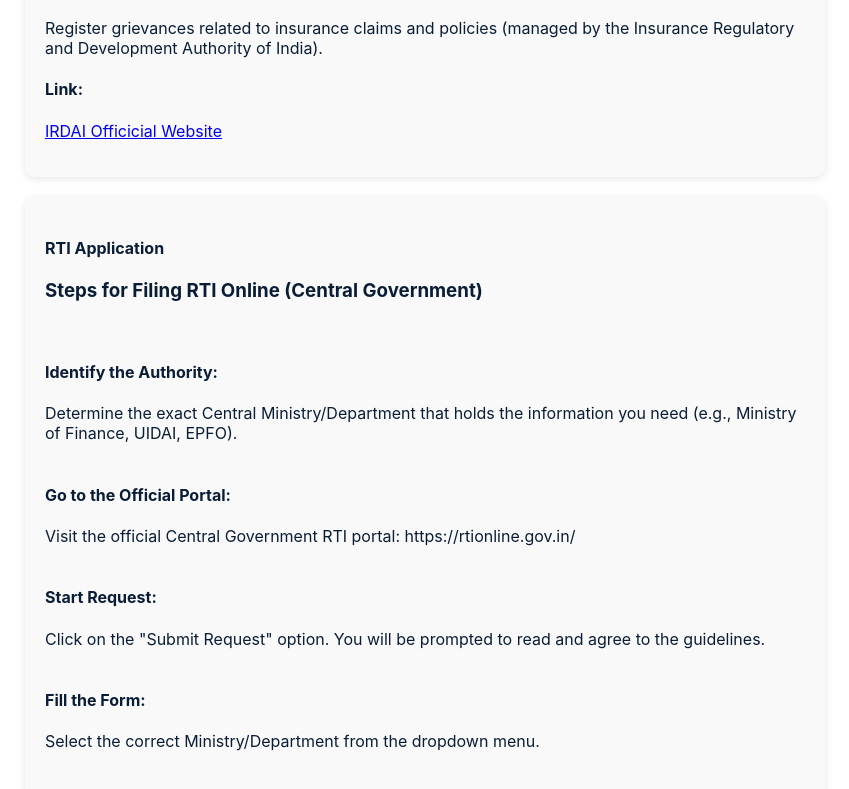
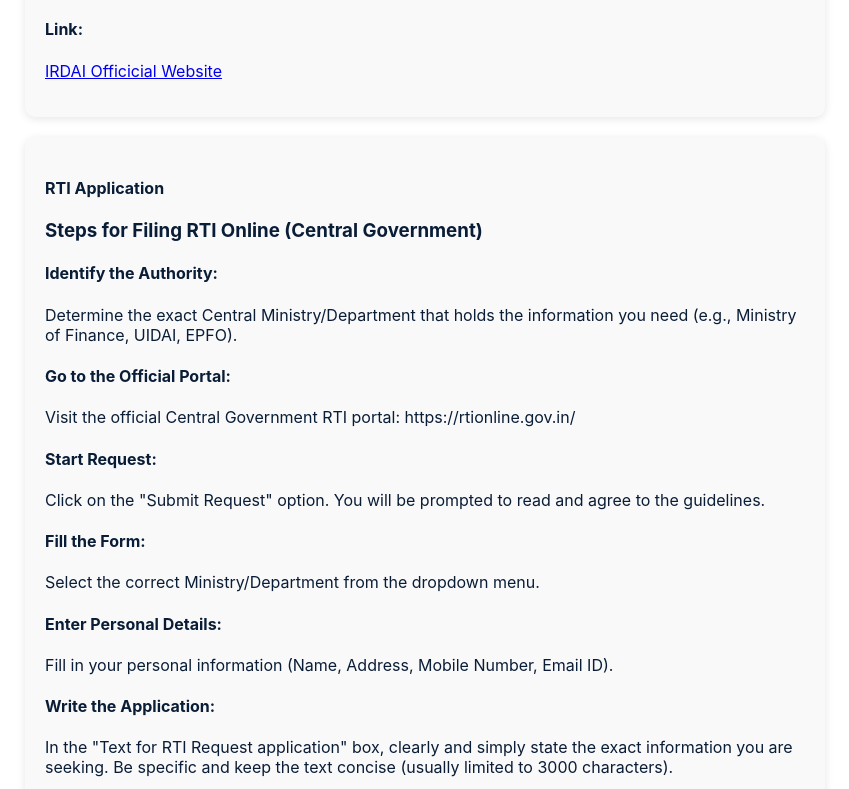
Before and after one commit to TejasJain676/voice-of-the-people, a plain HTML site: page voice.html in a window 1280 px wide. Shown: the part 940-1729 px from the top of the page, without its empty margins (215-1064 px from the left). Drawn offline with Linux system fonts and the light colour scheme; no server answers.

Commit message:
Update voice.html

```diff
--- a/voice.html
+++ b/voice.html
@@ -27,43 +27,39 @@
 <div class="three-cols">
 <div class="box"><h4>File Complaint</h4><p>Official portals to register issues and seek redressal:<br><br>
 <h4>CPGRAMS (Centralized Public Grievance Redress and Monitoring System):</h4> Lodge grievances with any Central or State Government department.
-<br>
 <h4>Link:</h4>
 <a href="https://pgportal.gov.in/">CPGRAMS Officicial Website</a>
-<br><br>
+<br>
 <h4>National Consumer Helpline (NCH):</h4> Register complaints regarding unfair trade practices, goods, and services (under the Department of Consumer Affairs).
-<br>
 <h4>Link: </h4>
 <a href="https://consumerhelpline.gov.in/">NCH Officicial Website</a>
-<br><br>
+<br>
 <h4>SCORES (SEBI Complaint Redress System):</h4> Lodge investor complaints against entities regulated by the Securities and Exchange Board of India.
-<br>
 <h4>Link:</h4>
 <a href="https://scores.sebi.gov.in/">SCORES Officicial Website</a>
-<br><br>
+<br>
 <h4>Bima Bharosa Portal (IRDAI):</h4> Register grievances related to insurance claims and policies (managed by the Insurance Regulatory and Development Authority of India).
-<br>
 <h4>Link:</h4>
 <a href="https://bimabharosa.irdai.gov.in/">IRDAI Officicial Website</a></p></div>
-<div class="box"><h4>RTI Application</h4><p><h3>Steps for Filing RTI Online (Central Government)</h3><br>
+<div class="box"><h4>RTI Application</h4><p><h3>Steps for Filing RTI Online (Central Government)</h3>
 <h4>Identify the Authority:</h4> Determine the exact Central Ministry/Department that holds the information you need (e.g., Ministry of Finance, UIDAI, EPFO).
-<br><br>
+<br>
 <h4>Go to the Official Portal:</h4> Visit the official Central Government RTI portal: https://rtionline.gov.in/
-<br><br>
+<br>
 <h4>Start Request:</h4> Click on the "Submit Request" option. You will be prompted to read and agree to the guidelines.
-<br><br>
+<br>
 <h4>Fill the Form:</h4> Select the correct Ministry/Department from the dropdown menu.
-<br><br>
+<br>
 <h4>Enter Personal Details:</h4> Fill in your personal information (Name, Address, Mobile Number, Email ID).
-<br><br>
+<br>
 <h4>Write the Application:</h4> In the "Text for RTI Request application" box, clearly and simply state the exact information you are seeking. Be specific and keep the text concise (usually limited to 3000 characters).
-<br><br>
+<br>
 <h4>BPL Status:</h4> Declare if you are Below Poverty Line (BPL). If yes, upload a copy of your BPL certificate to be exempt from the fee.
-<br><br>
+<br>
 <h4>Pay the Fee:</h4> If you are not BPL, click "Make Payment." The fee is usually ₹10 and can be paid online using Net Banking, Debit Card, or Credit Card.
-<br><br>
+<br>
 <h4>Submit and Track:</h4> After successful payment, a unique Registration Number will be generated. Save this number to track the status of your application on the portal using the "View Status" option.
-<br><br>
+<br>
 <h3>Note:</h3> The concerned department is legally required to respond within 30 days. If you do not receive a satisfactory reply, you can file a First Appeal through the same portal.</p></div>
 <div class="box"><h4>Community Action</h4><p>Join youth-led campaigns peacefully.</p></div>
 </div>
```
